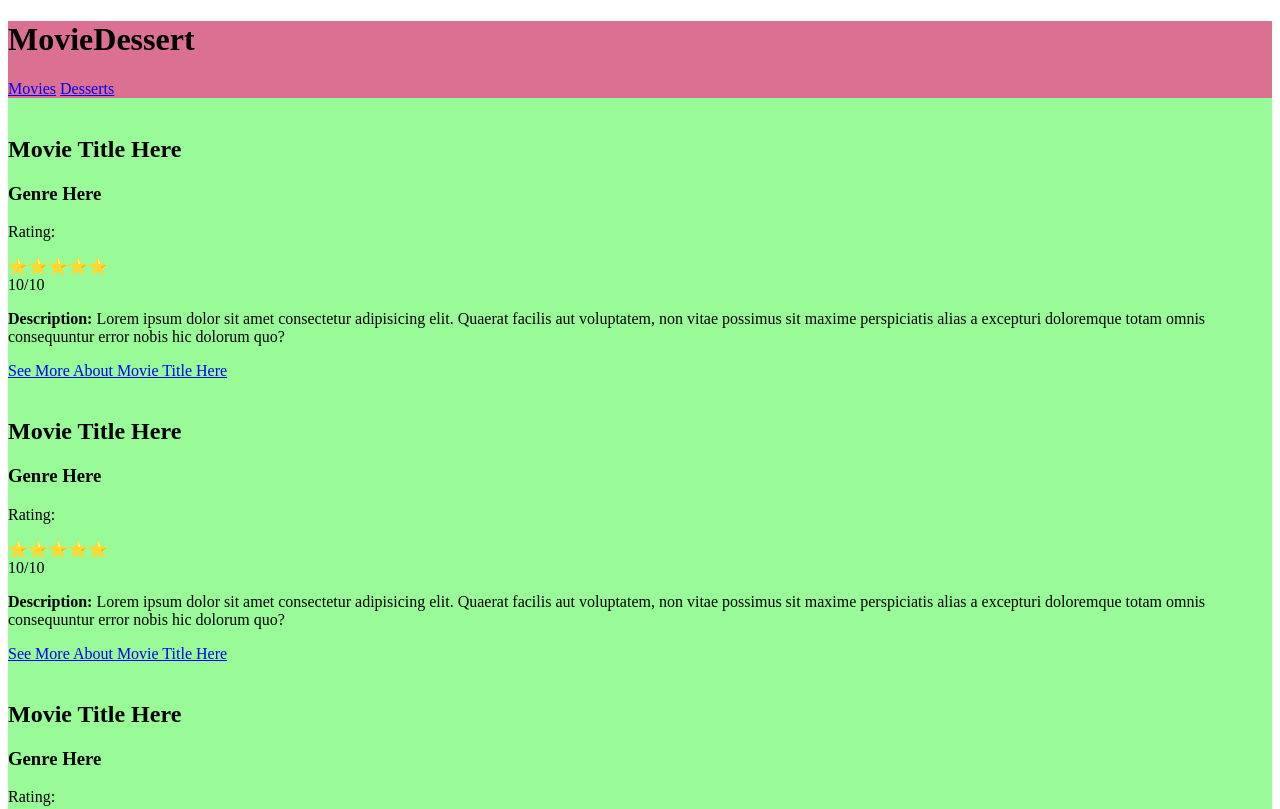
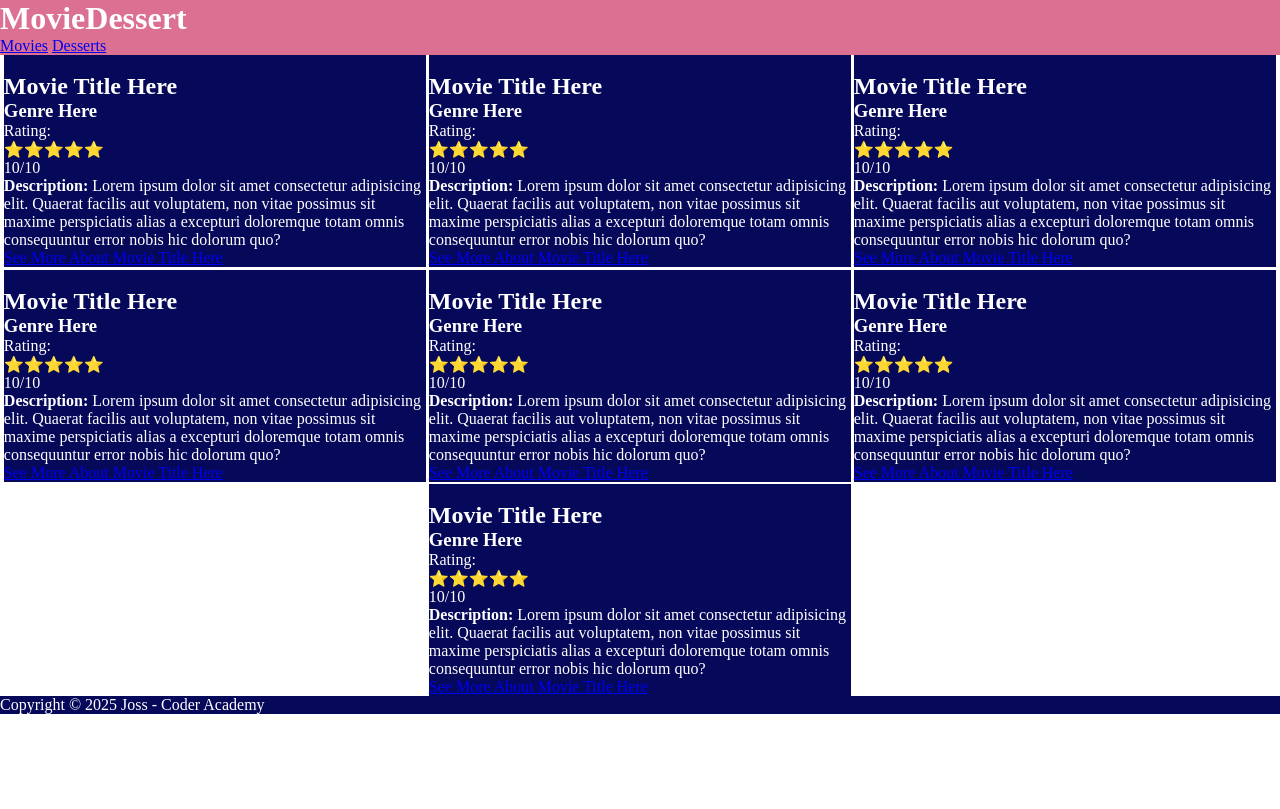
Before and after one commit to truth-josstice/html-intro-101, a plain HTML site: page src/index.html in a window 1280 px wide. Shown: the top 809 px of the page. Drawn offline with Linux system fonts and the light colour scheme.

Commit message:
stylingh with flex

```diff
--- a/src/styles/style.css
+++ b/src/styles/style.css
@@ -1,5 +1,28 @@
+:root {
+    --background: #06085a;
+    --textColour: white;
+
+    color: var(--textColour)
+
+}
+
+*{
+    margin: 0;
+    /* padding: 0; */
+}
+
+body {
+    width: 100%;
+    height: 100%;
+    /* max-height: 100dvh; */
+    /* overflow: hidden; */
+}
+
+
 header {
     background-color:palevioletred;
+    position: sticky;
+    top: 0px;
 }
 
 /* section.movieCard {
@@ -12,7 +35,18 @@ main.movieCard > section.movieCard {
 } */
 
 main.movieList {
+
+    display:flex;
+    gap: 0.2dvw;
+    flex-wrap:wrap;
+    justify-content: center;
+
     section.movieCard {
-        background-color: palegreen;
+        background-color: var(--background);
+        width: 33%;
     }
 }
+
+footer{
+    background-color: var(--background);
+}
```
